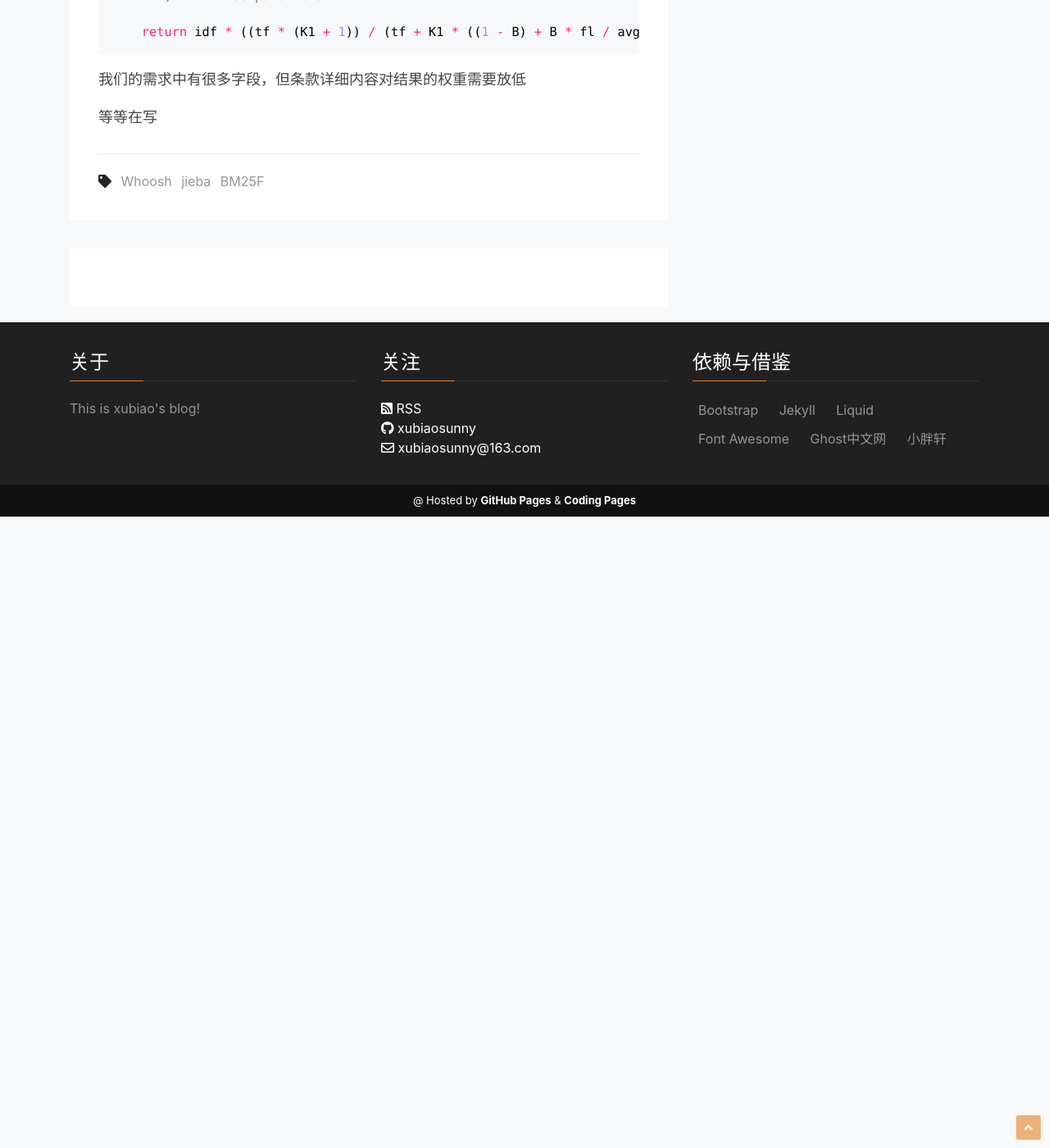
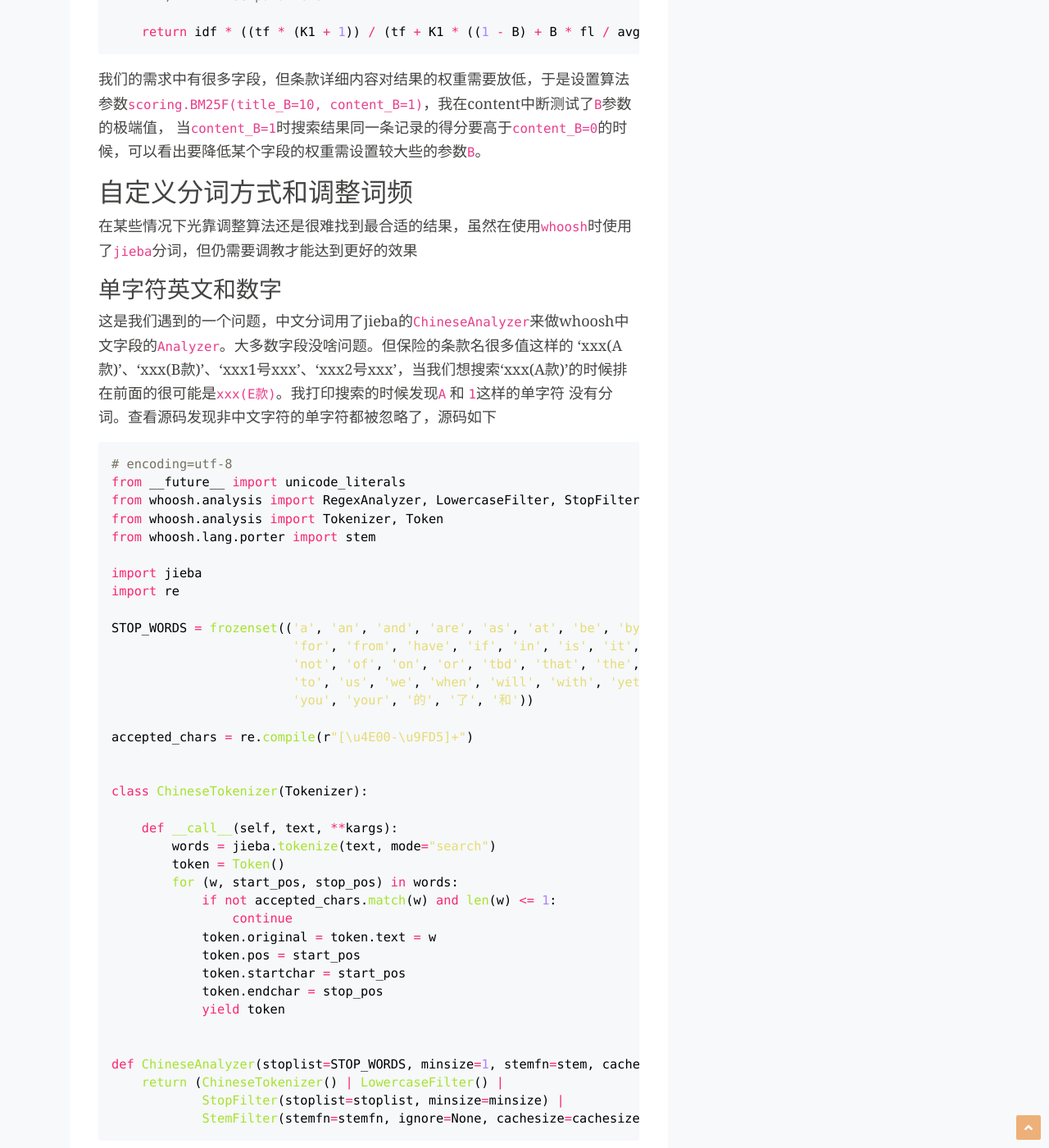
Before and after one commit to xubiaosunny/xubiaosunny.github.io, a Jekyll site: the page built from _posts/Pyhton/2019-08-22-optimize_whoosh_search_results.md, in a window 1280 px wide and 1400 px high, scrolled down 1058 px. Shown: the whole window at 82% size. Built offline with Jekyll 4.4.1, drawn with Linux system fonts in a browser that asks for light colours; comment, search, counter and statistics services are not loaded; before the commit the page ends 1688 px from its top, so only the background shows below that; some of the changed text lies outside the part shown.

Commit message:
在垂直领域内优化Whoosh搜索结果

````diff
--- a/_posts/Pyhton/2019-08-22-optimize_whoosh_search_results.md
+++ b/_posts/Pyhton/2019-08-22-optimize_whoosh_search_results.md
@@ -34,6 +34,103 @@ def bm25(idf, tf, fl, avgfl, B, K1):
     return idf * ((tf * (K1 + 1)) / (tf + K1 * ((1 - B) + B * fl / avgfl)))
 ```
 
-我们的需求中有很多字段，但条款详细内容对结果的权重需要放低
+我们的需求中有很多字段，但条款详细内容对结果的权重需要放低，于是设置算法参数`scoring.BM25F(title_B=10, content_B=1)`，我在content中断测试了`B`参数的极端值，
+当`content_B=1`时搜索结果同一条记录的得分要高于`content_B=0`的时候，可以看出要降低某个字段的权重需设置较大些的参数`B`。
 
-等等在写
+## 自定义分词方式和调整词频
+
+在某些情况下光靠调整算法还是很难找到最合适的结果，虽然在使用`whoosh`时使用了`jieba`分词，但仍需要调教才能达到更好的效果
+
+### 单字符英文和数字
+
+这是我们遇到的一个问题，中文分词用了jieba的`ChineseAnalyzer`来做whoosh中文字段的`Analyzer`。大多数字段没啥问题。但保险的条款名很多值这样的
+‘xxx(A款)’、‘xxx(B款)’、‘xxx1号xxx’、‘xxx2号xxx’，当我们想搜索‘xxx(A款)’的时候排在前面的很可能是`xxx(E款)`。我打印搜索的时候发现`A` 和 `1`这样的单字符
+没有分词。查看源码发现非中文字符的单字符都被忽略了，源码如下
+
+```python
+# encoding=utf-8
+from __future__ import unicode_literals
+from whoosh.analysis import RegexAnalyzer, LowercaseFilter, StopFilter, StemFilter
+from whoosh.analysis import Tokenizer, Token
+from whoosh.lang.porter import stem
+
+import jieba
+import re
+
+STOP_WORDS = frozenset(('a', 'an', 'and', 'are', 'as', 'at', 'be', 'by', 'can',
+                        'for', 'from', 'have', 'if', 'in', 'is', 'it', 'may',
+                        'not', 'of', 'on', 'or', 'tbd', 'that', 'the', 'this',
+                        'to', 'us', 'we', 'when', 'will', 'with', 'yet',
+                        'you', 'your', '的', '了', '和'))
+
+accepted_chars = re.compile(r"[\u4E00-\u9FD5]+")
+
+
+class ChineseTokenizer(Tokenizer):
+
+    def __call__(self, text, **kargs):
+        words = jieba.tokenize(text, mode="search")
+        token = Token()
+        for (w, start_pos, stop_pos) in words:
+            if not accepted_chars.match(w) and len(w) <= 1:
+                continue
+            token.original = token.text = w
+            token.pos = start_pos
+            token.startchar = start_pos
+            token.endchar = stop_pos
+            yield token
+
+
+def ChineseAnalyzer(stoplist=STOP_WORDS, minsize=1, stemfn=stem, cachesize=50000):
+    return (ChineseTokenizer() | LowercaseFilter() |
+            StopFilter(stoplist=stoplist, minsize=minsize) |
+            StemFilter(stemfn=stemfn, ignore=None, cachesize=cachesize))
+```
+
+于是我仿照源码的`ChineseTokenizer`写了一个带英文跟数字的`ChineseWithSimpleTokenizer`，其实就是改了一下正则，让其匹配到`1-9,a-z,A-Z`
+
+```python
+accepted_chars = re.compile(r"[\u4E00-\u9FD5,1-9,a-z,A-Z]+")
+
+
+class ChineseWithSimpleTokenizer(Tokenizer):
+    def __call__(self, text, **kargs):
+        words = jieba.tokenize(text, mode="search")
+        token = Token()
+        for (w, start_pos, stop_pos) in words:
+            if not accepted_chars.match(w) and len(w) <= 1:
+                continue
+            token.original = token.text = w
+            token.pos = start_pos
+            token.startchar = start_pos
+            token.endchar = stop_pos
+            yield token
+
+```
+
+但改后发现字母`B`可以分词了，但`A`却不能，又检查一边发现`LowercaseFilter`将字母都小写了，然后`StopFilter`将`a`按停用词给过滤了。于是
+
+```python
+chinese_with_simple_analyser = (
+    ChineseWithSimpleTokenizer() | LowercaseFilter() | StemFilter(stemfn=stem, ignore=None, cachesize=50000))
+```
+
+然后将`chinese_with_simple_analyser`用于条款名字段首先精确查询。
+
+### 调整词频
+
+词频是个需要慢慢调教的地方，需要根据不同的领域定义。在jieba中调整词频方法如下
+
+```python
+# 强制调高词频
+jieba.add_word('多倍保')
+jieba.suggest_freq('多倍保', True)
+# 强制调低词频
+jieba.del_word('保险')
+```
+
+这样分词结果就会有“多倍保”这个词，而不是单纯的分词为“多倍”和“保”。强制调低词频“保险”后，分词结果就不会有“保险”这个词。
+为啥要去掉保险呢，因为保险这个词在条款中太多了，在搜索xxx保险的时候，"保险"这个词在条款内容出现频率太高，
+就会以为这个拉高分数导致不符合条件的结果排在前面。
+
+大概就是这么个意思，调整该领域的特有词频来提高搜索的准确率，这个比其他优化都要立竿见影。
````
